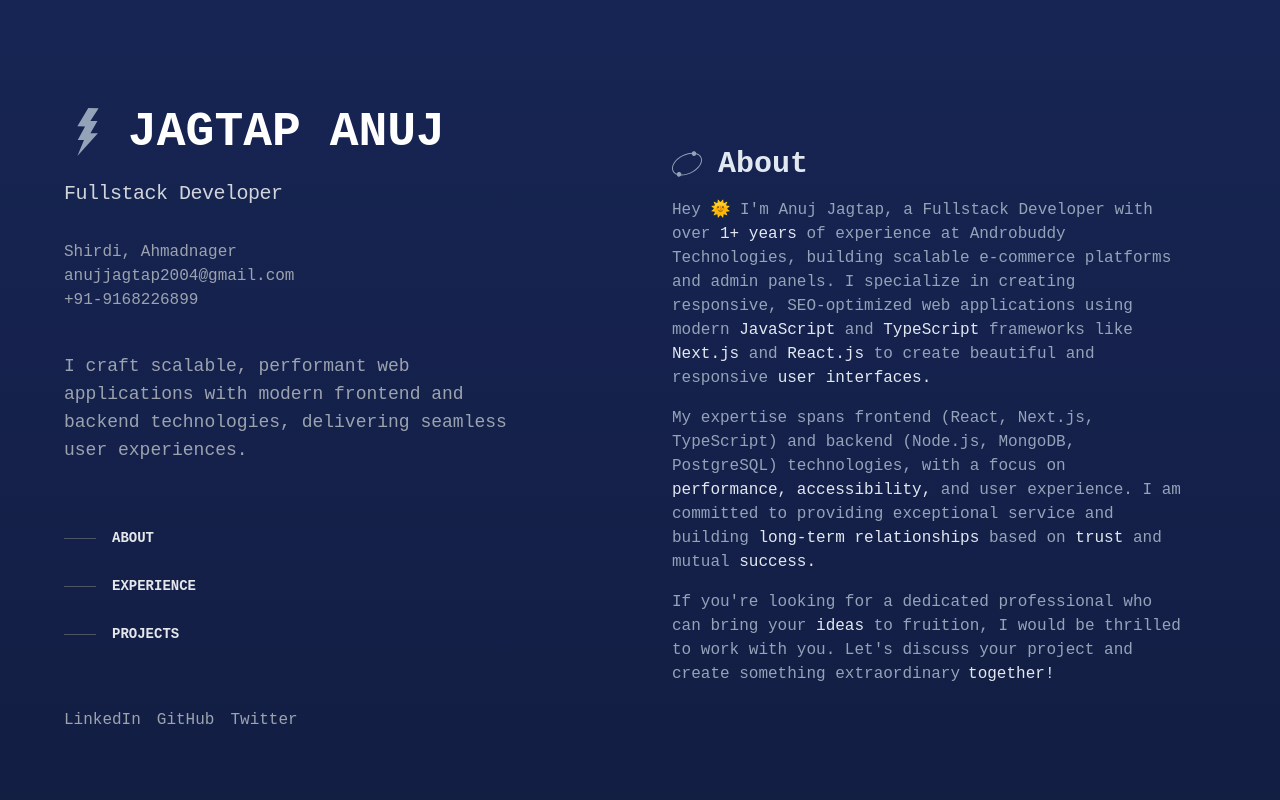
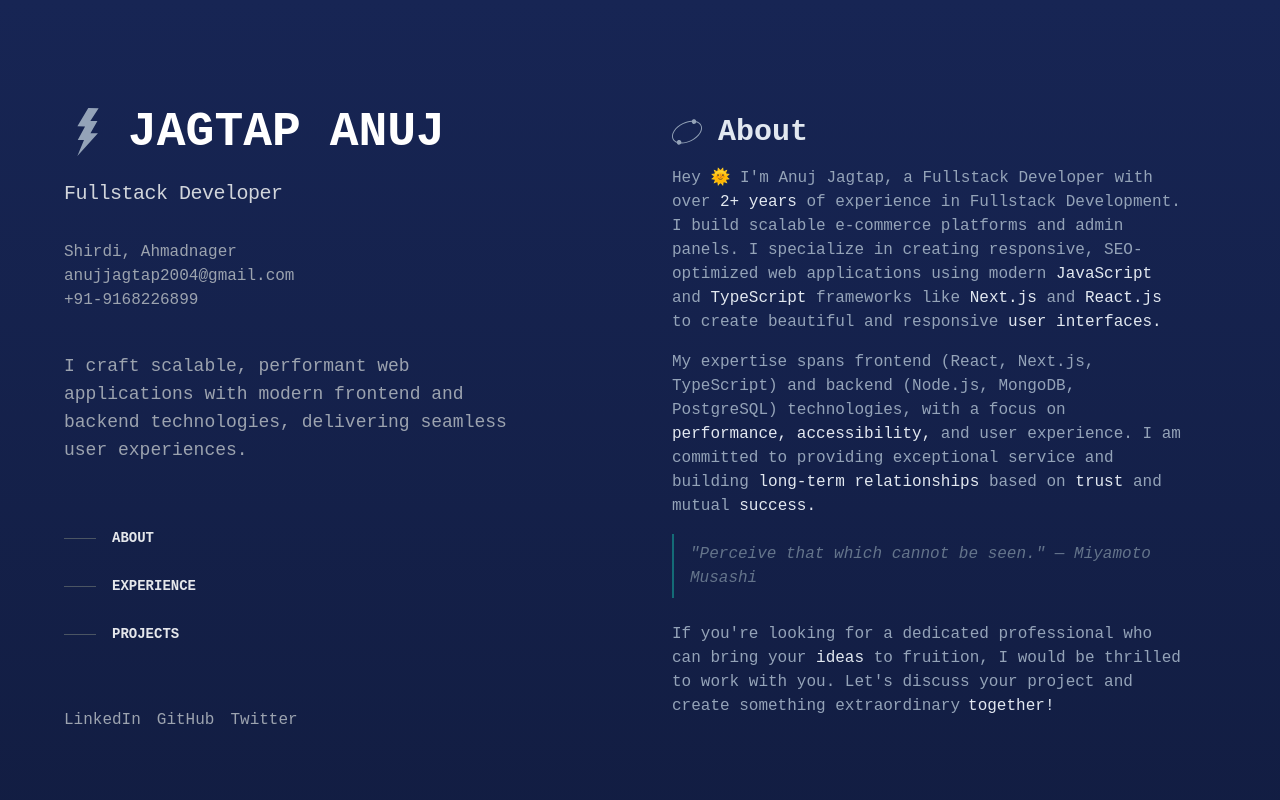
Before and after one commit to ianujjagtap/my-portfolio, a React (Vite) app: page / in a window 1280 px wide. Shown: the top 800 px of the page. Built offline with nearby package versions, Linux system fonts and the light colour scheme.

Commit message:
feat: Update about section and bio

```diff
--- a/src/components/sections/information.jsx
+++ b/src/components/sections/information.jsx
@@ -19,12 +19,12 @@ export const Information = () => {
 							{" "}
 							🌞{" "}
 						</span>
-						I'm Anuj Jagtap, a Fullstack Developer with over
+						I&apos;m Anuj Jagtap, a Fullstack Developer with over
 						<span className="font-medium text-slate-200 hover:text-teal-300 focus-visible:text-teal-300">
 							{" "}
-							1+ years{" "}
+							2+ years{" "}
 						</span>
-						of experience at Androbuddy Technologies, building scalable
+						of experience in Fullstack Development. I build scalable
 						e-commerce platforms and admin panels. I specialize in creating
 						responsive, SEO-optimized web applications using modern
 						<span className="font-medium text-slate-200 hover:text-teal-300 focus-visible:text-teal-300">
@@ -80,13 +80,16 @@ export const Information = () => {
 							success.
 						</span>
 					</p>
+					<p className="mb-6 italic text-slate-500 border-l-2 border-teal-500/50 pl-4 py-2">
+						&quot;Perceive that which cannot be seen.&quot; — Miyamoto Musashi
+					</p>
 					<p>
-						If you're looking for a dedicated professional who can bring your
+						If you&apos;re looking for a dedicated professional who can bring your
 						<span className="font-medium text-slate-200 hover:text-teal-300 focus-visible:text-teal-300">
 							{" "}
 							ideas{" "}
 						</span>
-						to fruition, I would be thrilled to work with you. Let's discuss
+						to fruition, I would be thrilled to work with you. Let&apos;s discuss
 						your project and create something extraordinary
 						<span className="group/korok inline-flex lg:font-medium lg:text-slate-200 pl-2">
 							<span className="sr-only"> Together </span>
```
